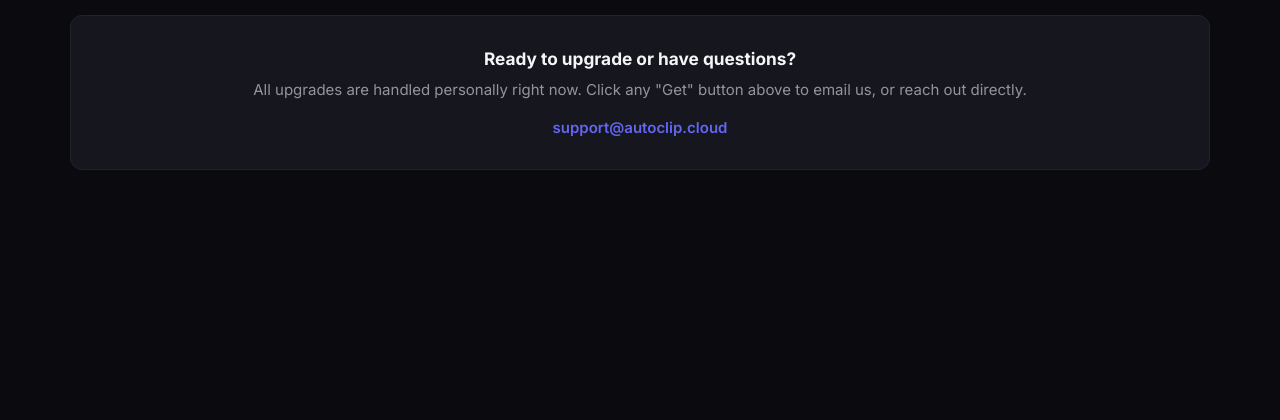
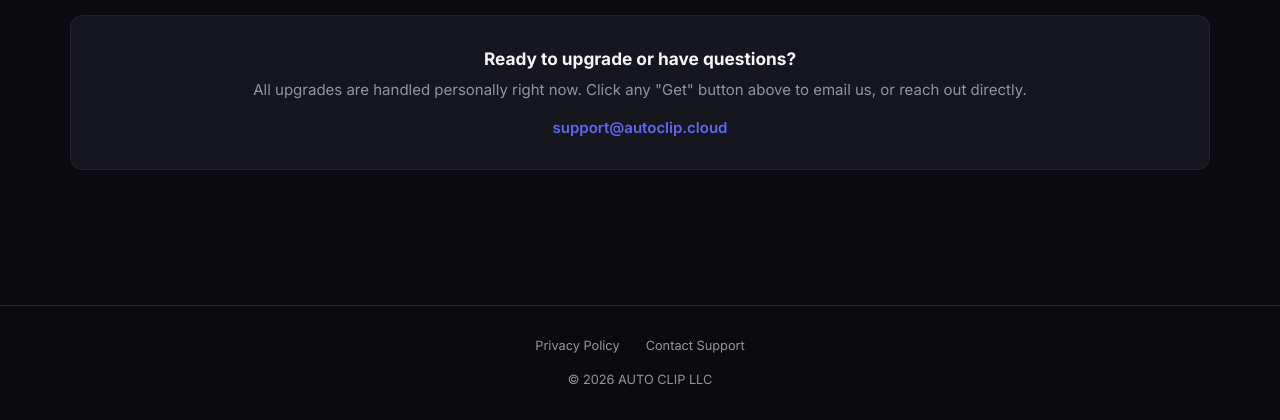
Before and after one commit to harlanh25/autoclip, a Flask app: page /pricing in a window 1280 px wide. Shown: the part 1466-1886 px from the top of the page. Before the commit the page ends 1636 px from the top, so only its background shows below. Run offline with Flask 3, Linux system fonts and the light colour scheme; parts of the project's set-up code (start-up, migrations or seed data) failed here and were passed over; some libraries are stand-ins or nearby versions.

Commit message:
add shared footer with privacy and support links
Signed-in users never saw the landing footer, since / redirects to
/dashboard. Adds _footer.html (privacy policy, support email,
copyright) and includes it on the 11 non-editor authed templates.
studio.html and clips.html are excluded - a footer sits badly in the
editor layouts.

Also raises the landing footer link contrast, and commits the earlier
privacy policy accuracy corrections if not already in.

```diff
--- /dev/null
+++ b/templates/_footer.html
@@ -0,0 +1,13 @@
+{# Shared footer. Include before </body> on non-editor authed pages. #}
+<style>
+  footer.ac-footer { border-top: 1px solid var(--border, #1e1e2e); margin-top: 4rem;
+    padding: 2rem; text-align: center; color: var(--muted, #6b6b8a); font-size: 0.85rem; }
+  footer.ac-footer a { color: var(--muted, #6b6b8a); text-decoration: none; margin: 0 0.75rem; }
+  footer.ac-footer a:hover { color: var(--text, #e8e8f0); text-decoration: underline; }
+  footer.ac-footer .ac-copy { margin-top: 1rem; }
+</style>
+<footer class="ac-footer">
+  <a href="/privacy">Privacy Policy</a>
+  <a href="mailto:support@autoclip.cloud">Contact Support</a>
+  <div class="ac-copy">&copy; 2026 AUTO CLIP LLC</div>
+</footer>
--- a/templates/account.html
+++ b/templates/account.html
@@ -235,5 +235,6 @@ async function openBillingPortal() {
   btn.textContent = original;
 }
 </script>
+{% include '_footer.html' %}
 </body>
 </html>
--- a/templates/admin_channels.html
+++ b/templates/admin_channels.html
@@ -188,5 +188,6 @@ async function revoke(channelId, userId) {
 }
 </script>
 
+{% include '_footer.html' %}
 </body>
 </html>
--- a/templates/admin_costs.html
+++ b/templates/admin_costs.html
@@ -108,4 +108,5 @@
   <div class="empty">No usage recorded for this period yet.</div>
   {% endif %}
 </div>
+{% include '_footer.html' %}
 </body></html>
--- a/templates/admin_users.html
+++ b/templates/admin_users.html
@@ -185,5 +185,6 @@ async function setTier(id, field, value) {
 }
 </script>
 
+{% include '_footer.html' %}
 </body>
 </html>
--- a/templates/ads.html
+++ b/templates/ads.html
@@ -360,5 +360,6 @@
   fetchAds();
 })();
 </script>
+{% include '_footer.html' %}
 </body>
 </html>
--- a/templates/audio.html
+++ b/templates/audio.html
@@ -547,5 +547,6 @@ function escapeHtml(s) {
     .replace(/"/g, '&quot;').replace(/'/g, '&#39;');
 }
 </script>
+{% include '_footer.html' %}
 </body>
 </html>
--- a/templates/channels.html
+++ b/templates/channels.html
@@ -309,5 +309,6 @@
     }
   }
 </script>
+{% include '_footer.html' %}
 </body>
 </html>
--- a/templates/index.html
+++ b/templates/index.html
@@ -286,5 +286,6 @@
     }
   }
 </script>
+{% include '_footer.html' %}
 </body>
 </html>
--- a/templates/landing.html
+++ b/templates/landing.html
@@ -195,7 +195,7 @@
 </div>
 
 <footer>
-  <a href="/privacy" style="color:var(--muted);text-decoration:none;">Privacy Policy</a>
+  <a href="/privacy" style="color:var(--text);text-decoration:underline;font-weight:500;">Privacy Policy</a>
   <div style="margin-top:0.75rem;">&copy; 2026 AUTO CLIP LLC — All rights reserved.</div>
 </footer>
 
--- a/templates/pricing.html
+++ b/templates/pricing.html
@@ -226,5 +226,6 @@ async function acCheckout(btn, planKey) {
   btn.textContent = original;
 }
 </script>
+{% include '_footer.html' %}
 </body>
 </html>
--- a/templates/sessions.html
+++ b/templates/sessions.html
@@ -118,5 +118,6 @@
   {% endif %}
 </div>
 
+{% include '_footer.html' %}
 </body>
 </html>
--- a/templates/thumbnails.html
+++ b/templates/thumbnails.html
@@ -241,5 +241,6 @@
   fetchThumbnails();
 })();
 </script>
+{% include '_footer.html' %}
 </body>
 </html>
```
Also changed, not shown: templates/privacy.html (+4 -4 lines).
